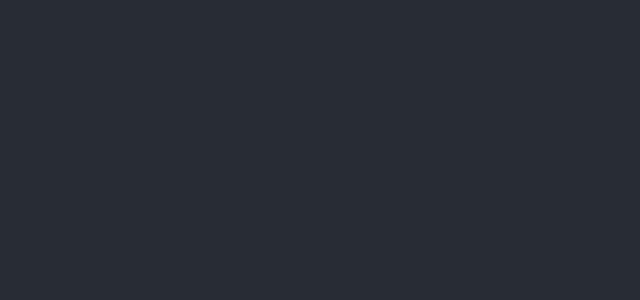
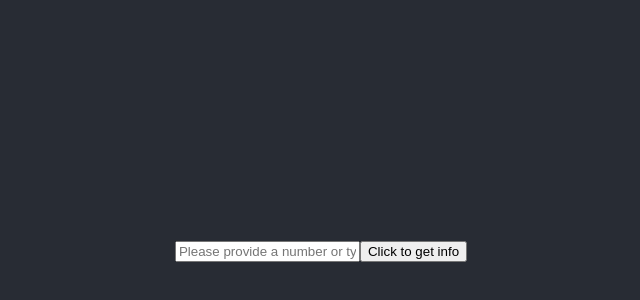
Before and after one commit to mrkamlesh/React-Redux-Saga-Numbers-API, a React (Create React App) app: page / in a window 1280 px wide. Shown: the part 154-454 px from the top of the page, without its empty margins (319-959 px from the left). Built offline with nearby package versions, Linux system fonts and the light colour scheme.

Commit message:
wrote preliminary form

```diff
--- a/src/components/App.js
+++ b/src/components/App.js
@@ -1,11 +1,12 @@
 import React from 'react';
 import '../styles/App.css';
+import Form from './Form';
 
 function App() {
   return (
     <div className="App">
       <header className="App-header">
-
+        <Form />
       </header>
     </div>
   );
--- /dev/null
+++ b/src/components/Form.js
@@ -0,0 +1,10 @@
+import React from 'react'
+
+export default function Form(props) {
+  return (
+    <div>
+      <input type="text" placeholder="Please provide a number or type random" />
+      <button className="btn btn-primary">Click to get info</button>
+    </div>
+  )
+}
```
